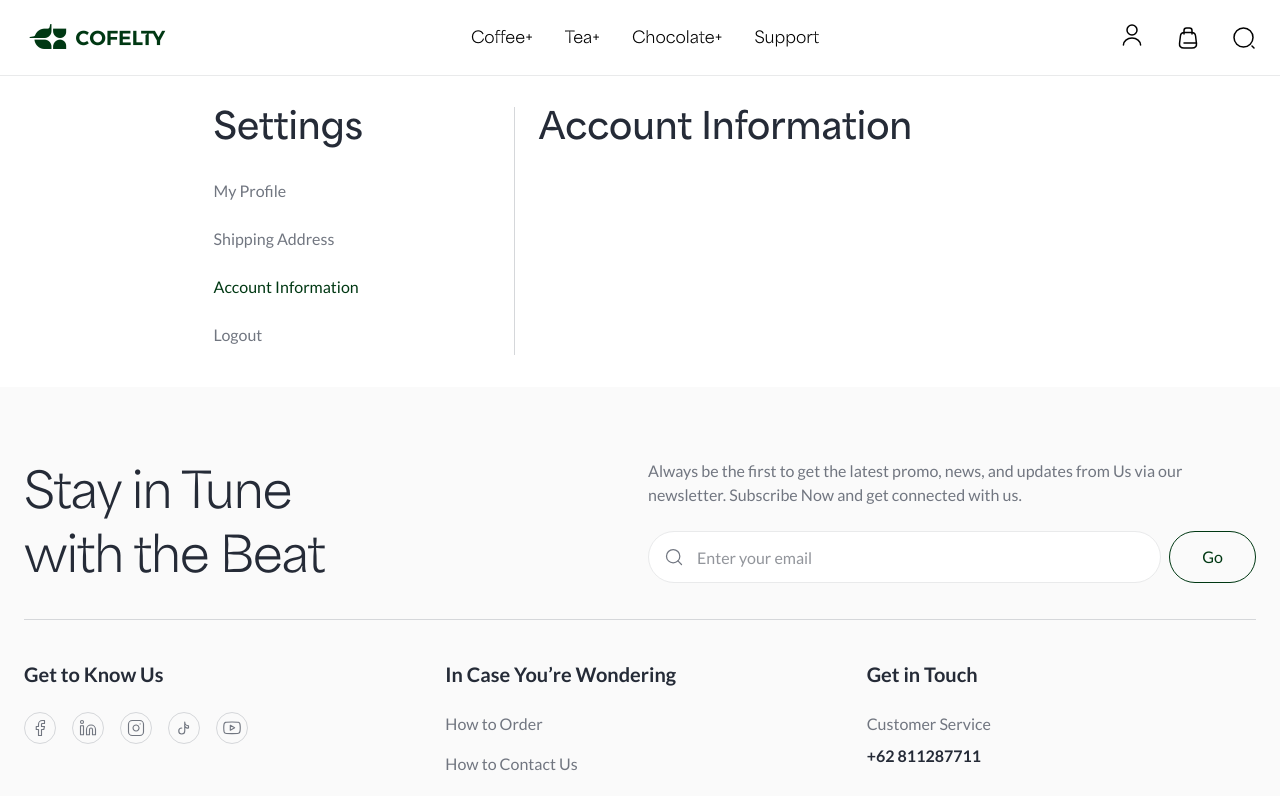
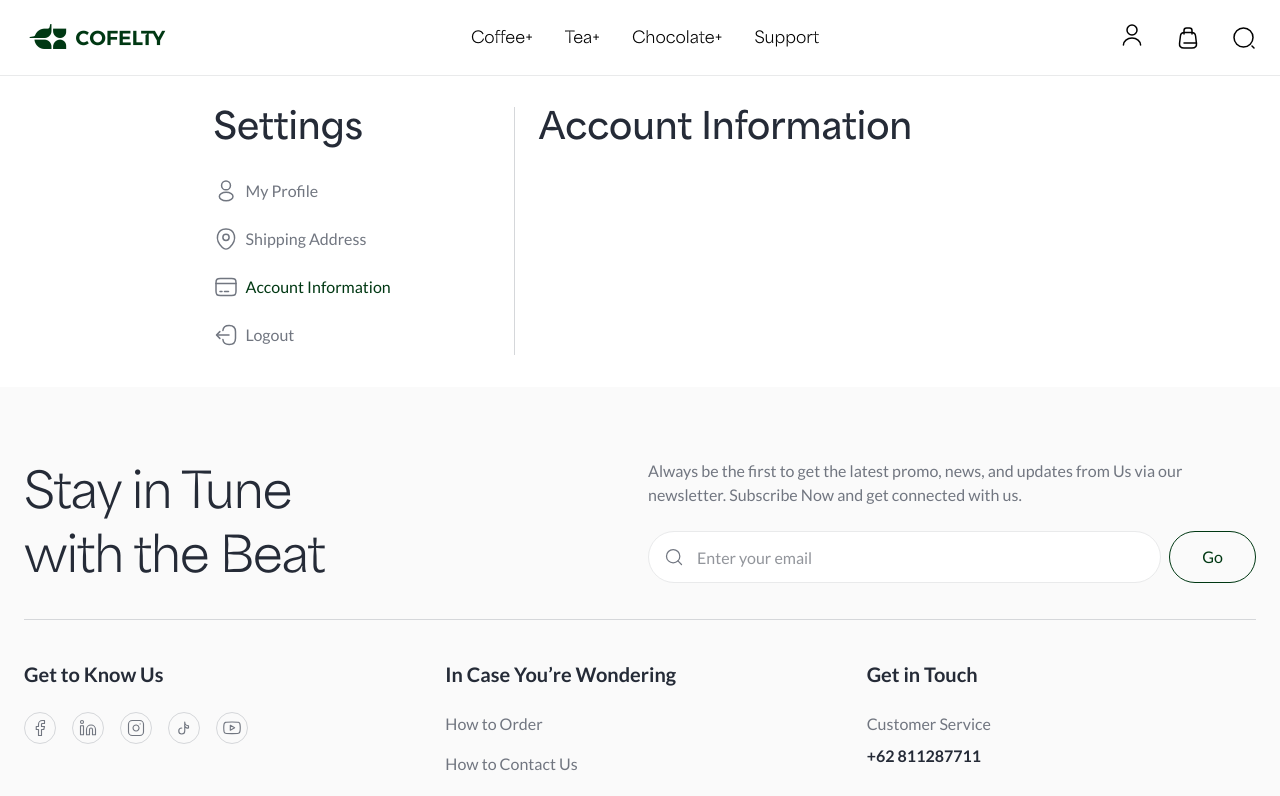
Before and after one commit to xpand-indonesia/ecommerce, a Next.js app: page /profile/account in a window 1280 px wide. Shown: the top 796 px of the page. Built offline with nearby package versions, Linux system fonts and the light colour scheme.

Commit message:
Add profile menu icons

```diff
--- a/src/app/profile/layout.tsx
+++ b/src/app/profile/layout.tsx
@@ -21,6 +21,7 @@ export default function ProfileLayout({
                                     <ProfileMenuItem
                                         title={menu.title}
                                         href={menu.href}
+                                        icon={menu.icon}
                                     />
                                 </li>
                             ))}
--- /dev/null
+++ b/src/components/icons/card.tsx
@@ -0,0 +1,51 @@
+import React from 'react';
+
+interface CardProps extends React.ComponentPropsWithoutRef<'svg'> {
+    className?: string;
+}
+
+export const Card: React.FC<CardProps> = ({ className, ...props }) => {
+    return (
+        <svg
+            width="1em"
+            height="1em"
+            viewBox="0 0 24 24"
+            fill="none"
+            xmlns="http://www.w3.org/2000/svg"
+            className={className}
+            {...props}
+        >
+            <path
+                d="M2 8.50488H22"
+                stroke="#717680"
+                strokeWidth="1.5"
+                strokeMiterlimit="10"
+                strokeLinecap="round"
+                strokeLinejoin="round"
+            />
+            <path
+                d="M6 16.5049H8"
+                stroke="#717680"
+                strokeWidth="1.5"
+                strokeMiterlimit="10"
+                strokeLinecap="round"
+                strokeLinejoin="round"
+            />
+            <path
+                d="M10.5 16.5049H14.5"
+                stroke="#717680"
+                strokeWidth="1.5"
+                strokeMiterlimit="10"
+                strokeLinecap="round"
+                strokeLinejoin="round"
+            />
+            <path
+                d="M6.44 3.50488H17.55C21.11 3.50488 22 4.38488 22 7.89488V16.1049C22 19.6149 21.11 20.4949 17.56 20.4949H6.44C2.89 20.5049 2 19.6249 2 16.1149V7.89488C2 4.38488 2.89 3.50488 6.44 3.50488Z"
+                stroke="#717680"
+                strokeWidth="1.5"
+                strokeLinecap="round"
+                strokeLinejoin="round"
+            />
+        </svg>
+    );
+};
--- /dev/null
+++ b/src/components/icons/location.tsx
@@ -0,0 +1,30 @@
+import React from 'react';
+
+interface LocationProps extends React.ComponentPropsWithoutRef<'svg'> {
+    className?: string;
+}
+
+export const Location: React.FC<LocationProps> = ({ className, ...props }) => {
+    return (
+        <svg
+            width="1em"
+            height="1em"
+            viewBox="0 0 24 24"
+            fill="none"
+            xmlns="http://www.w3.org/2000/svg"
+            className={className}
+            {...props}
+        >
+            <path
+                d="M12.0028 13.4299C13.7259 13.4299 15.1228 12.0331 15.1228 10.3099C15.1228 8.58681 13.7259 7.18994 12.0028 7.18994C10.2797 7.18994 8.88281 8.58681 8.88281 10.3099C8.88281 12.0331 10.2797 13.4299 12.0028 13.4299Z"
+                stroke="currentColor"
+                strokeWidth="1.5"
+            />
+            <path
+                d="M3.61776 8.49C5.58776 -0.169998 18.4178 -0.159997 20.3778 8.5C21.5278 13.58 18.3678 17.88 15.5978 20.54C13.5878 22.48 10.4078 22.48 8.38776 20.54C5.62776 17.88 2.46776 13.57 3.61776 8.49Z"
+                stroke="currentColor"
+                strokeWidth="1.5"
+            />
+        </svg>
+    );
+};
--- /dev/null
+++ b/src/components/icons/logout.tsx
@@ -0,0 +1,41 @@
+import React from 'react';
+
+interface LogoutProps extends React.ComponentPropsWithoutRef<'svg'> {
+    className?: string;
+}
+
+export const Logout: React.FC<LogoutProps> = ({ className, ...props }) => {
+    return (
+        <svg
+            width="1em"
+            height="1em"
+            viewBox="0 0 24 24"
+            fill="none"
+            xmlns="http://www.w3.org/2000/svg"
+            className={className}
+            {...props}
+        >
+            <path
+                d="M8.89844 7.56023C9.20844 3.96023 11.0584 2.49023 15.1084 2.49023H15.2384C19.7084 2.49023 21.4984 4.28023 21.4984 8.75023V15.2702C21.4984 19.7402 19.7084 21.5302 15.2384 21.5302H15.1084C11.0884 21.5302 9.23844 20.0802 8.90844 16.5402"
+                stroke="#717680"
+                strokeWidth="1.5"
+                strokeLinecap="round"
+                strokeLinejoin="round"
+            />
+            <path
+                d="M14.9972 12H3.61719"
+                stroke="#717680"
+                strokeWidth="1.5"
+                strokeLinecap="round"
+                strokeLinejoin="round"
+            />
+            <path
+                d="M5.85 8.6499L2.5 11.9999L5.85 15.3499"
+                stroke="#717680"
+                strokeWidth="1.5"
+                strokeLinecap="round"
+                strokeLinejoin="round"
+            />
+        </svg>
+    );
+};
--- /dev/null
+++ b/src/components/icons/profile.tsx
@@ -0,0 +1,34 @@
+import React from 'react';
+
+interface ProfileProps extends React.ComponentPropsWithoutRef<'svg'> {
+    className?: string;
+}
+
+export const Profile: React.FC<ProfileProps> = ({ className, ...props }) => {
+    return (
+        <svg
+            width="1em"
+            height="1em"
+            viewBox="0 0 24 24"
+            fill="none"
+            xmlns="http://www.w3.org/2000/svg"
+            className={className}
+            {...props}
+        >
+            <path
+                d="M12.1625 10.87C12.0625 10.86 11.9425 10.86 11.8325 10.87C9.4525 10.79 7.5625 8.84 7.5625 6.44C7.5625 3.99 9.5425 2 12.0025 2C14.4525 2 16.4425 3.99 16.4425 6.44C16.4325 8.84 14.5425 10.79 12.1625 10.87Z"
+                stroke="currentColor"
+                strokeWidth="1.5"
+                strokeLinecap="round"
+                strokeLinejoin="round"
+            />
+            <path
+                d="M7.15875 14.56C4.73875 16.18 4.73875 18.82 7.15875 20.43C9.90875 22.27 14.4188 22.27 17.1688 20.43C19.5888 18.81 19.5888 16.17 17.1688 14.56C14.4288 12.73 9.91875 12.73 7.15875 14.56Z"
+                stroke="currentColor"
+                strokeWidth="1.5"
+                strokeLinecap="round"
+                strokeLinejoin="round"
+            />
+        </svg>
+    );
+};
--- a/src/features/profile/components/profile-menu-item.tsx
+++ b/src/features/profile/components/profile-menu-item.tsx
@@ -2,13 +2,15 @@
 
 import Link from 'next/link';
 import { usePathname } from 'next/navigation';
+import { ReactNode } from 'react';
 
 interface ProfileMenuItemProps {
+    icon: ReactNode;
     href: string;
     title: string;
 }
 
-export function ProfileMenuItem({ href, title }: ProfileMenuItemProps) {
+export function ProfileMenuItem({ icon, href, title }: ProfileMenuItemProps) {
     const pathname = usePathname();
     const isActive = pathname === href;
 
@@ -19,6 +21,7 @@ export function ProfileMenuItem({ href, title }: ProfileMenuItemProps) {
                 isActive ? 'text-primary' : 'text-gray-500 hover:text-gray-800'
             }`}
         >
+            {icon}
             {title}
         </Link>
     );
--- a/src/features/profile/constants/profile-menu.ts
+++ /dev/null
@@ -1,12 +0,0 @@
-interface Menu {
-    icon: string;
-    title: string;
-    href: string;
-}
-
-export const MENUS: Menu[] = [
-    { href: '/profile', icon: '', title: 'My Profile' },
-    { href: '/profile/shipping-address', icon: '', title: 'Shipping Address' },
-    { href: '/profile/account', icon: '', title: 'Account Information' },
-    { href: '/sign-out', icon: '', title: 'Logout' },
-];
--- /dev/null
+++ b/src/features/profile/constants/profile-menu.tsx
@@ -0,0 +1,34 @@
+import { Card } from '@/components/icons/card';
+import { Location } from '@/components/icons/location';
+import { Logout } from '@/components/icons/logout';
+import { Profile } from '@/components/icons/profile';
+import { ReactNode } from 'react';
+
+interface Menu {
+    icon: ReactNode;
+    title: string;
+    href: string;
+}
+
+export const MENUS: Menu[] = [
+    {
+        href: '/profile',
+        icon: <Profile className="size-6" />,
+        title: 'My Profile',
+    },
+    {
+        href: '/profile/shipping-address',
+        icon: <Location className="size-6" />,
+        title: 'Shipping Address',
+    },
+    {
+        href: '/profile/account',
+        icon: <Card className="size-6" />,
+        title: 'Account Information',
+    },
+    {
+        href: '/sign-out',
+        icon: <Logout className="size-6" />,
+        title: 'Logout',
+    },
+];
```
